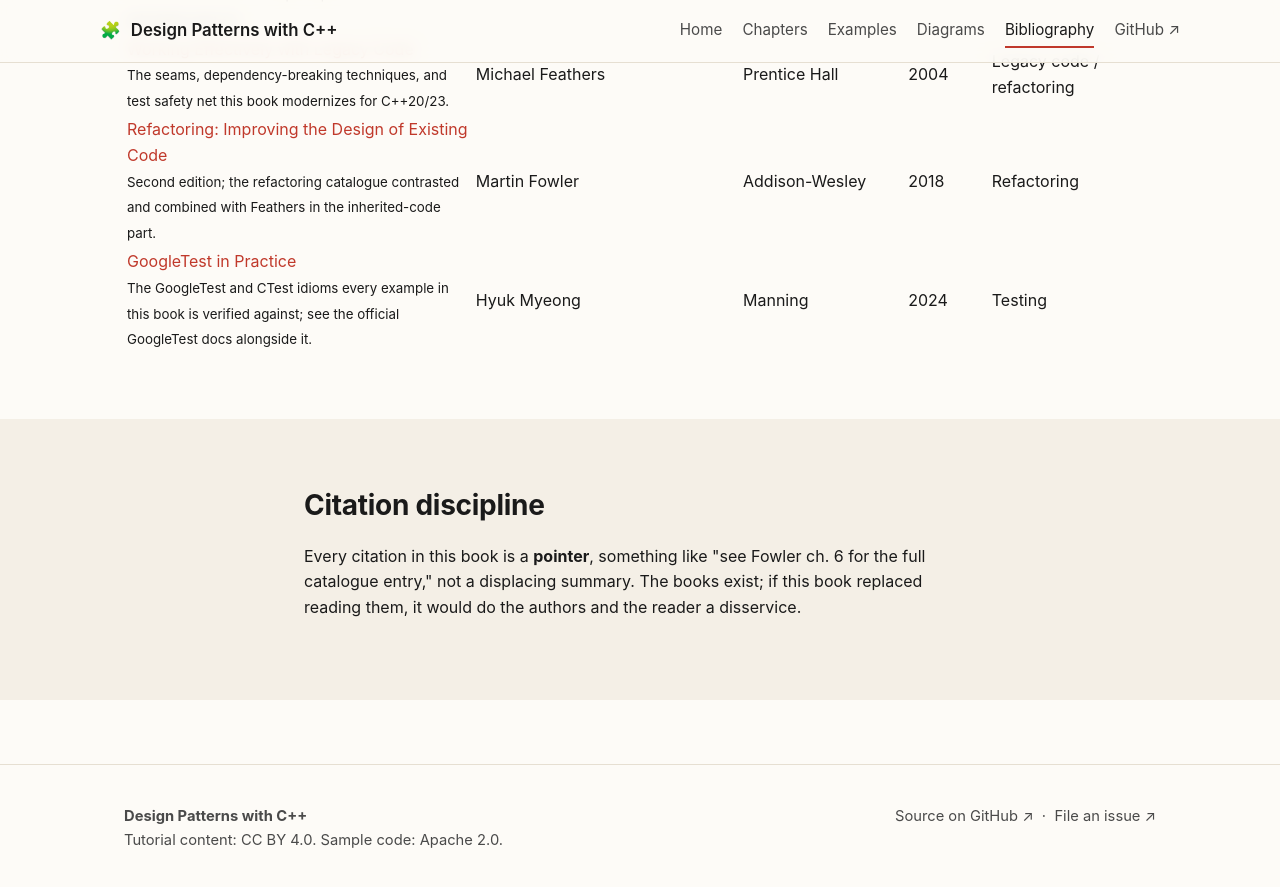
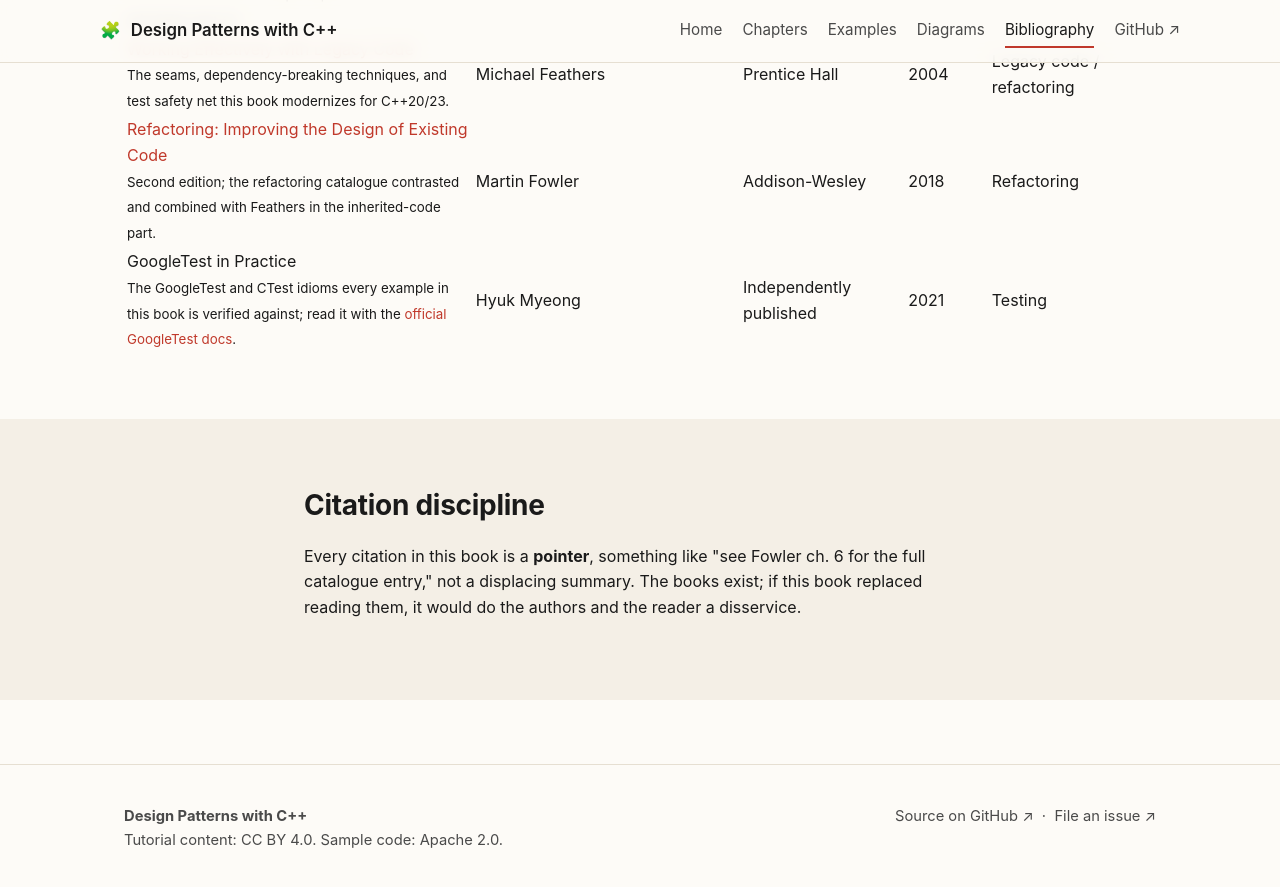
Before and after one commit to patterncatalyst/cpp-design-patterns, a Jekyll site: the page built from bibliography.html, in a window 1280 px wide and 900 px high, scrolled down 808 px. Shown: the top 887 px of the window. Built offline with Jekyll 4.4.1, drawn with Linux system fonts in a browser that asks for light colours.

Commit message:
docs(r02): fix GoogleTest in Practice bibliography entry (publisher/year/link)

```diff
--- a/bibliography.html
+++ b/bibliography.html
@@ -60,10 +60,10 @@
                     <td>Refactoring</td>
                 </tr>
                 <tr>
-                    <td><a href="https://www.manning.com/" rel="noopener">GoogleTest in Practice</a><br><small>The GoogleTest and CTest idioms every example in this book is verified against; see the official GoogleTest docs alongside it.</small></td>
+                    <td>GoogleTest in Practice<br><small>The GoogleTest and CTest idioms every example in this book is verified against; read it with the <a href="https://google.github.io/googletest/" rel="noopener">official GoogleTest docs</a>.</small></td>
                     <td>Hyuk Myeong</td>
-                    <td>Manning</td>
-                    <td>2024</td>
+                    <td>Independently published</td>
+                    <td>2021</td>
                     <td>Testing</td>
                 </tr>
             </tbody>
```
